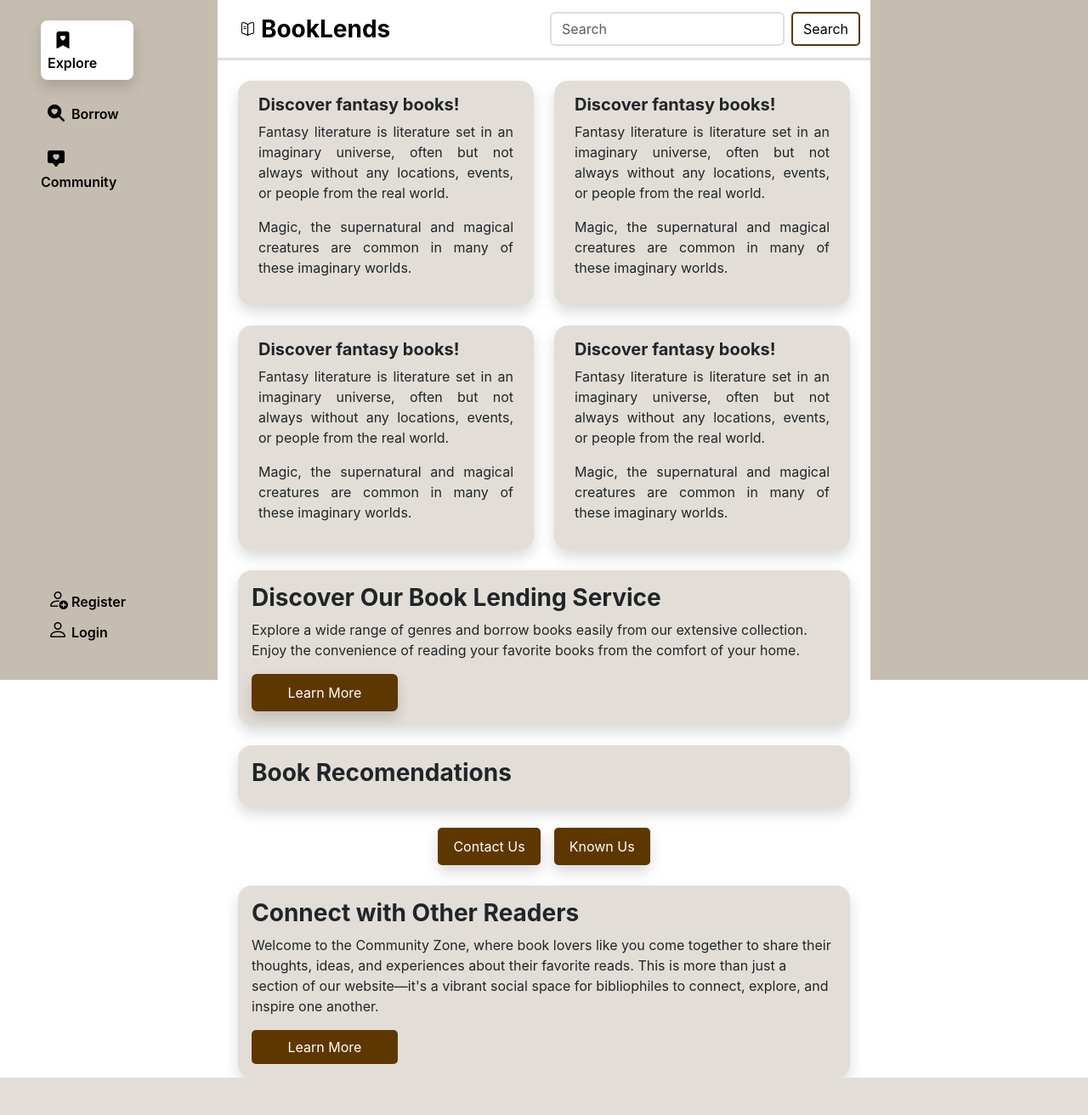
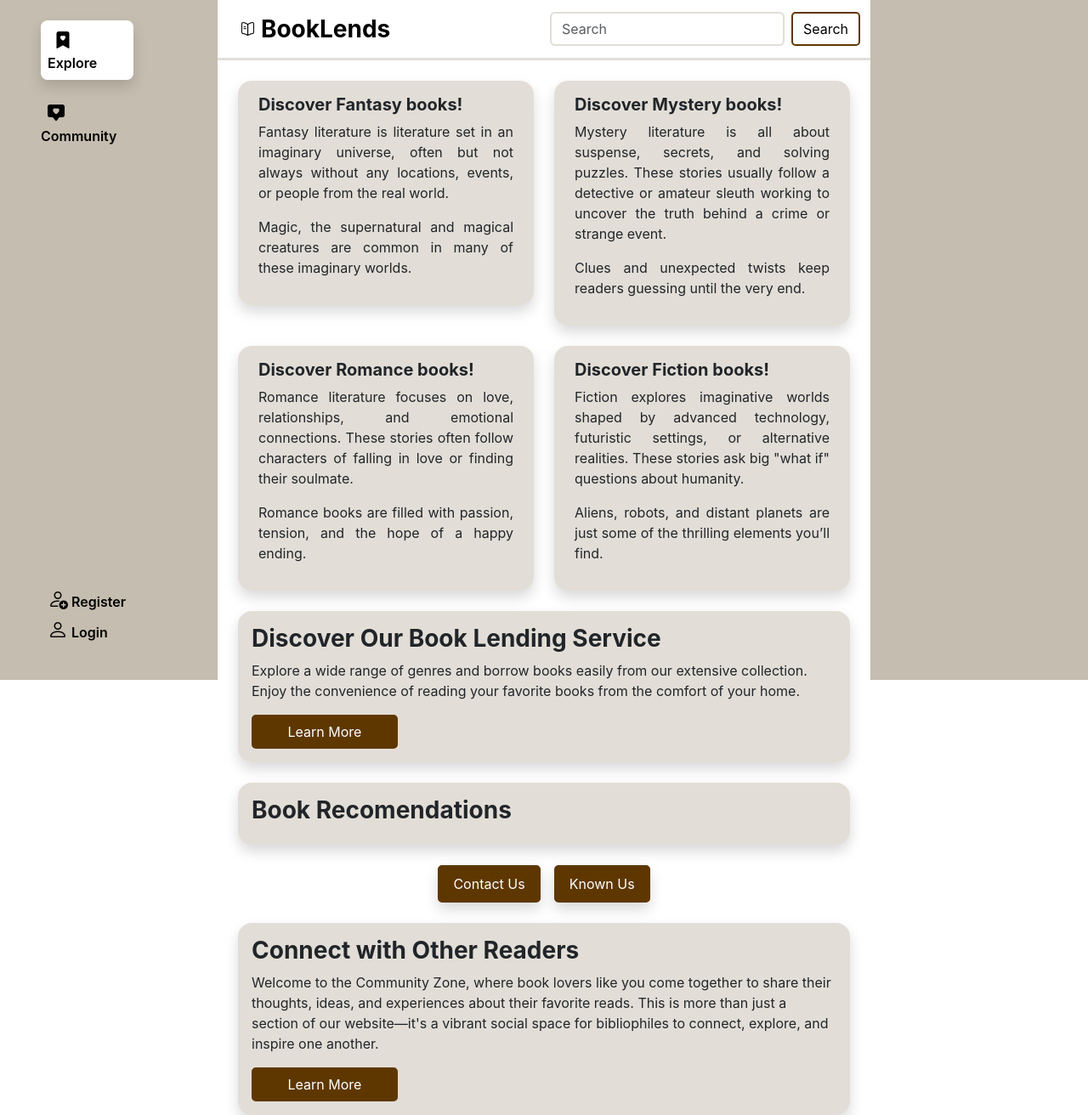
Before and after one commit to joanagomezubeda/TrasversalProject, a PHP site: page /trasversalProject/ in a window 1280 px wide. Shown: the whole page at 85% size. Before the commit the page ends 1268 px from the top, so only its background shows below. Run offline with PHP 8.4, Linux system fonts and the light colour scheme; data that the repository does not hold is empty.

Commit message:
LendZone started

```diff
--- a/assets/css/style.css
+++ b/assets/css/style.css
@@ -126,8 +126,8 @@
 }
 
 .img-cover{
-    object-fit: cover;
     width: 40%;
+    height: 16rem;
 }
 
 .static-height{
--- /dev/null
+++ b/controllers/lendZone.php
@@ -0,0 +1,9 @@
+<?php
+class LendZone extends Controller {
+    protected function index()
+    {
+        $viewModel = new LendZoneModel();
+        $this->ReturnView($viewModel->index(), true);
+    }
+}
+?>
--- a/index.php
+++ b/index.php
@@ -15,12 +15,14 @@
     require('controllers/borrow.php');
     require('controllers/myLibrary.php');
     require('controllers/community.php');
+    require('controllers/lendZone.php');
 
     require('models/home.php');
     require('models/user.php');
     require('models/borrow.php');
     require('models/myLibrary.php');
     require('models/community.php');
+    require('models/lendZone.php');
 
 
 
--- /dev/null
+++ b/models/lendZone.php
@@ -0,0 +1,8 @@
+<?php
+class LendZoneModel extends Model {
+    public function index()
+    {
+
+    }
+}
+?>
--- a/views/borrow/show.php
+++ b/views/borrow/show.php
@@ -21,8 +21,8 @@
                         <a class="btn btn-primary-color shadow mt-lg-3 col-xl-3 col-md-6 col-12 " href="<?php echo ROOT_URL?>borrow/unborrow/<?php echo $viewmodel['book']['ID'] ?>">Unborrow</a>
                     <?php else: ?>
                         <a class="btn btn-primary-color shadow mt-lg-3 col-xl-3 col-md-6 col-12 " href="<?php echo ROOT_URL?>borrow/borrowBook/<?php echo $viewmodel['book']['ID'] ?>">Borrow</a>
+                        <a class="btn btn-primary-color shadow mt-lg-3 col-xl-3 col-md-5 col-12" href="<?php echo ROOT_URL?>borrow/saveBook/<?php echo $viewmodel['book']['ID'] ?>">Save</a>
                     <?php endif; ?>
-                    <a class="btn btn-primary-color shadow mt-lg-3 col-xl-3 col-md-5 col-12" href="<?php echo ROOT_URL?>borrow/saveBook/<?php echo $viewmodel['book']['ID'] ?>">Save</a>
                 <?php endif; ?>
             </div>
         <?php endif; ?>
--- a/views/home/index.php
+++ b/views/home/index.php
@@ -1,9 +1,9 @@
 <!--Las cuatro tarjetas principales-->
     <div class="col-12 col-lg-6 mb-4">
         <div class="shadow rounded-4 bg-color d-flex py-3">
-            <img src="<?php ROOT_URL;?>assets/images/prince.png" alt="" class="img-fluid img-cover rounded-2 ms-4">
+            <img src="<?php echo ROOT_URL;?>assets/images/prince.png" alt="" class="img-fluid img-cover rounded-2 ms-4 object-fit-cover">
             <div class="mx-4 text-justify">
-                <h5 class="fw-bold">Discover fantasy books!</h5>
+                <h5 class="fw-bold">Discover Fantasy books!</h5>
                 <p>Fantasy literature is literature set in an imaginary universe, often but not always without any locations, events, or people from the real world.</p>
                 <p>Magic, the supernatural and magical creatures are common in many of these imaginary worlds. </p>
             </div>
@@ -12,33 +12,33 @@
 
     <div class="col-12 col-lg-6 mb-4">
         <div class="shadow rounded-4 bg-color d-flex py-3">
-            <img src="<?php ROOT_URL;?>assets/images/prince.png" alt="" class="img-fluid img-cover rounded-2 ms-4">
+            <img src="<?php echo ROOT_URL;?>assets/bookImages/agathaChristie.jpg" alt="" class="img-fluid img-cover rounded-2 ms-4 object-fit-cover">
             <div class="mx-4 text-justify">
-                <h5 class="fw-bold">Discover fantasy books!</h5>
-                <p>Fantasy literature is literature set in an imaginary universe, often but not always without any locations, events, or people from the real world.</p>
-                <p>Magic, the supernatural and magical creatures are common in many of these imaginary worlds. </p>
+                <h5 class="fw-bold">Discover Mystery books!</h5>
+                <p>Mystery literature is all about suspense, secrets, and solving puzzles. These stories usually follow a detective or amateur sleuth working to uncover the truth behind a crime or strange event.</p>
+                <p>Clues and unexpected twists keep readers guessing until the very end. </p>
             </div>
         </div>
     </div>
 
     <div class="col-12 col-lg-6 mb-4">
         <div class="shadow rounded-4 bg-color d-flex py-3">
-            <img src="<?php ROOT_URL;?>assets/images/prince.png" alt="" class="img-fluid img-cover rounded-2 ms-4">
+            <img src="<?php echo ROOT_URL;?>assets/bookImages/theMapOfLonging.jpg" alt="" class="img-fluid img-cover object-fit-cover rounded-2 ms-4">
             <div class="mx-4 text-justify">
-                <h5 class="fw-bold">Discover fantasy books!</h5>
-                <p>Fantasy literature is literature set in an imaginary universe, often but not always without any locations, events, or people from the real world.</p>
-                <p>Magic, the supernatural and magical creatures are common in many of these imaginary worlds. </p>
+                <h5 class="fw-bold">Discover Romance books!</h5>
+                <p>Romance literature focuses on love, relationships, and emotional connections. These stories often follow characters of falling in love or finding their soulmate.</p>
+                <p>Romance books are filled with passion, tension, and the hope of a happy ending. </p>
             </div>
         </div>
     </div>
 
     <div class="col-12 col-lg-6 mb-4">
         <div class="shadow rounded-4 bg-color d-flex py-3">
-            <img src="<?php ROOT_URL;?>assets/images/prince.png" alt="" class="img-fluid img-cover rounded-2 ms-4">
+            <img src="<?php echo ROOT_URL;?>assets/bookImages/HarryPotter1.jpg" alt="" class="img-fluid img-cover rounded-2 ms-4 object-fit-cover">
             <div class="mx-4 text-justify">
-                <h5 class="fw-bold">Discover fantasy books!</h5>
-                <p>Fantasy literature is literature set in an imaginary universe, often but not always without any locations, events, or people from the real world.</p>
-                <p>Magic, the supernatural and magical creatures are common in many of these imaginary worlds. </p>
+                <h5 class="fw-bold">Discover Fiction books!</h5>
+                <p>Fiction explores imaginative worlds shaped by advanced technology, futuristic settings, or alternative realities. These stories ask big "what if" questions about humanity.</p>
+                <p>Aliens, robots, and distant planets are just some of the thrilling elements you’ll find. </p>
             </div>
         </div>
     </div>
@@ -49,7 +49,12 @@
     <div class="bg-color p-3 rounded-4 shadow ">
         <h3 class="fw-bold">Discover Our Book Lending Service</h3>
         <p>Explore a wide range of genres and borrow books easily from our extensive collection. Enjoy the convenience of reading your favorite books from the comfort of your home.</p>
-        <a class="btn btn-primary-color shadow rounded-2 py-2 col-xl-3 col-md-12 col-12">Learn More</a>
+
+        <?php if (isset($_SESSION['is_logged_in'])): ?>
+            <a class="btn btn-primary-color shadow rounded-2 py-2 col-xl-3 col-md-12 col-12" href="<?php ROOT_URL?>borrow">Learn More</a>
+        <?php else:?>
+            <button class="btn btn-primary-color col-xl-3 col-md-12 col-12" data-bs-toggle="modal" data-bs-target="#modalToLoggin">Learn More</button>
+        <?php endif; ?>
     </div>
 </div>
 
@@ -84,6 +89,29 @@
         <p>Welcome to the Community Zone, where book lovers like you come together to share their thoughts,
             ideas, and experiences about their favorite reads. This is more than just a section of our website—it's a
             vibrant social space for bibliophiles to connect, explore, and inspire one another.</p>
-        <a class="btn btn-primary-color col-xl-3 col-md-12 col-12">Learn More</a>
+        <?php if (isset($_SESSION['is_logged_in'])): ?>
+            <a class="btn btn-primary-color col-xl-3 col-md-12 col-12" href="<?php ROOT_URL?>community">Learn More</a>
+        <?php else:?>
+            <button class="btn btn-primary-color col-xl-3 col-md-12 col-12" data-bs-toggle="modal" data-bs-target="#modalToLoggin">Learn More</button>
+        <?php endif; ?>
     </div>
 </div>
+
+<!-- Modal -->
+<div class="modal fade" id="modalToLoggin" tabindex="-1" aria-labelledby="exampleModalLabel" aria-hidden="true">
+    <div class="modal-dialog">
+        <div class="modal-content">
+            <div class="modal-header">
+                <h1 class="modal-title fs-5" id="exampleModalLabel">Oops!</h1>
+                <button type="button" class="btn-close" data-bs-dismiss="modal" aria-label="Close"></button>
+            </div>
+            <div class="modal-body">
+                <p>You need to log in to enter here!</p>
+            </div>
+            <div class="modal-footer">
+                <button type="button" class="btn btn-primary-outline" data-bs-dismiss="modal">Close</button>
+                <a type="button" class="btn btn-primary-color" href="<?php echo ROOT_PATH; ?>users/login">Go</a>
+            </div>
+        </div>
+    </div>
+</div>
--- /dev/null
+++ b/views/lendZone/index.php
@@ -0,0 +1 @@
+<?php
--- a/views/main.php
+++ b/views/main.php
@@ -94,17 +94,22 @@
                     <div class="d-flex mx-5 mt-4 <?php echo ($viewName == 'Home') ? 'bg-white shadow p-2 rounded-3' : ''; ?>">
                         <li><a href="<?php echo ROOT_URL;?>" class="ms-2 fw-semibold"><i class="bi bi-bookmark-heart-fill fs-5 me-2"></i>Explore</a></li>
                     </div>
-                    <div class="d-flex mx-5 mt-4 <?php echo ($viewName == 'Borrow') ? 'bg-white shadow p-2 rounded-3' : ''; ?>">
-                        <li><a href="<?php echo ROOT_URL;?>borrow" class="ms-2 fw-semibold"><i class="bi bi-search-heart-fill fs-5 me-2"></i>Borrow</a></li>
-                    </div>
+
                     <?php if(isset($_SESSION['is_logged_in'])): ?>
-                    <div class="d-flex mx-5 mt-4 <?php echo ($viewName == 'MyLibrary') ? 'bg-white shadow p-2 rounded-3' : ''; ?>">
-                        <li><a href="<?php echo ROOT_URL;?>myLibrary" class="ms-2 fw-semibold"><i class="bi bi-suit-heart-fill fs-5 me-2"></i>My library</a></li>
-                    </div>
+                        <div class="d-flex mx-5 mt-4 <?php echo ($viewName == 'Borrow') ? 'bg-white shadow p-2 rounded-3' : ''; ?>">
+                            <li><a href="<?php echo ROOT_URL;?>borrow" class="ms-2 fw-semibold"><i class="bi bi-search-heart-fill fs-5 me-2"></i>Borrow</a></li>
+                        </div>
+                        <div class="d-flex mx-5 mt-4 <?php echo ($viewName == 'MyLibrary') ? 'bg-white shadow p-2 rounded-3' : ''; ?>">
+                            <li><a href="<?php echo ROOT_URL;?>myLibrary" class="ms-2 fw-semibold"><i class="bi bi-suit-heart-fill fs-5 me-2"></i>My library</a></li>
+                        </div>
+                        <div class="d-flex mx-5 mt-4 <?php echo ($viewName == 'LendZone') ? 'bg-white shadow p-2 rounded-3' : ''; ?>">
+                            <li><a href="<?php echo ROOT_URL;?>lendZone" class="ms-2 fw-semibold"><i class="bi bi-postage-heart-fill fs-5 me-2"></i>Lend Zone</a></li>
+                        </div>
                     <?php endif?>
                     <div class="d-flex mx-5 mt-4 <?php echo ($viewName == 'Community') ? 'bg-white shadow p-2 rounded-3' : ''; ?>">
                         <li><a href="<?php echo ROOT_URL;?>community" class="ms-2 fw-semibold"><i class="bi bi-chat-square-heart-fill fs-5 me-2"></i>Community</a></li>
                     </div>
+
 
                 </ul>
             </nav>
--- a/views/myLibrary/index.php
+++ b/views/myLibrary/index.php
@@ -1,5 +1,5 @@
 <div class="d-flex justify-content-between ">
-    <button class="btn btn-primary-color shadow ">Filter</button>
+    <button class="btn btn-primary-color shadow "><i class="bi bi-funnel-fill"></i></button>
     <a class="btn btn-primary-color shadow me-4 " href="<?php echo ROOT_PATH; ?>myLibrary/add">Add a new book</a>
 </div>
 <div class="row d-flex justify-content-sm-center justify-content-lg-start mt-4">
```
Also changed, not shown: assets/bookImages/agathaChristie.jpg (added), assets/bookImages/onlyAfterWeMet.jpg (added), assets/bookImages/theMapOfLonging.jpg (added).
